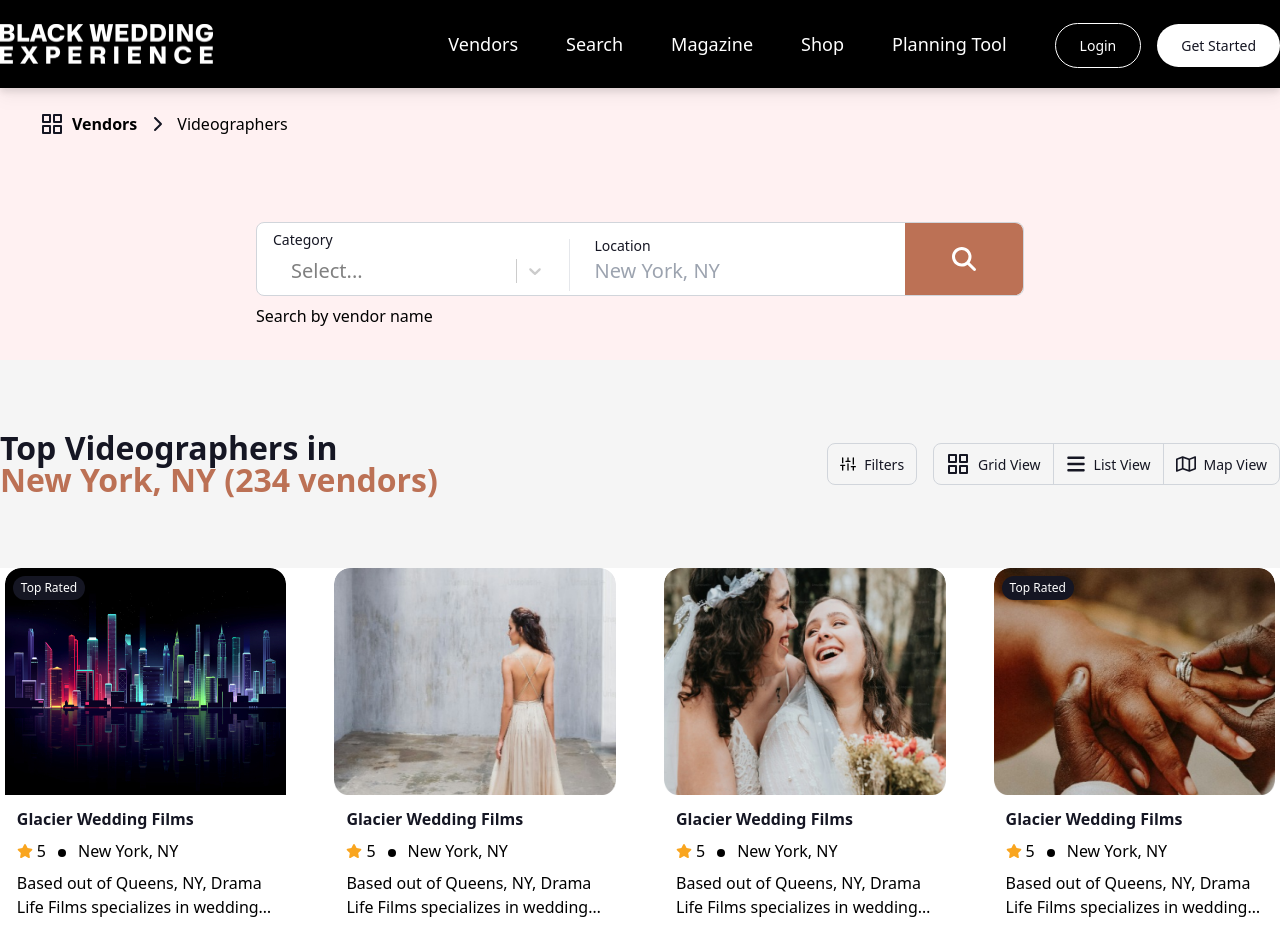
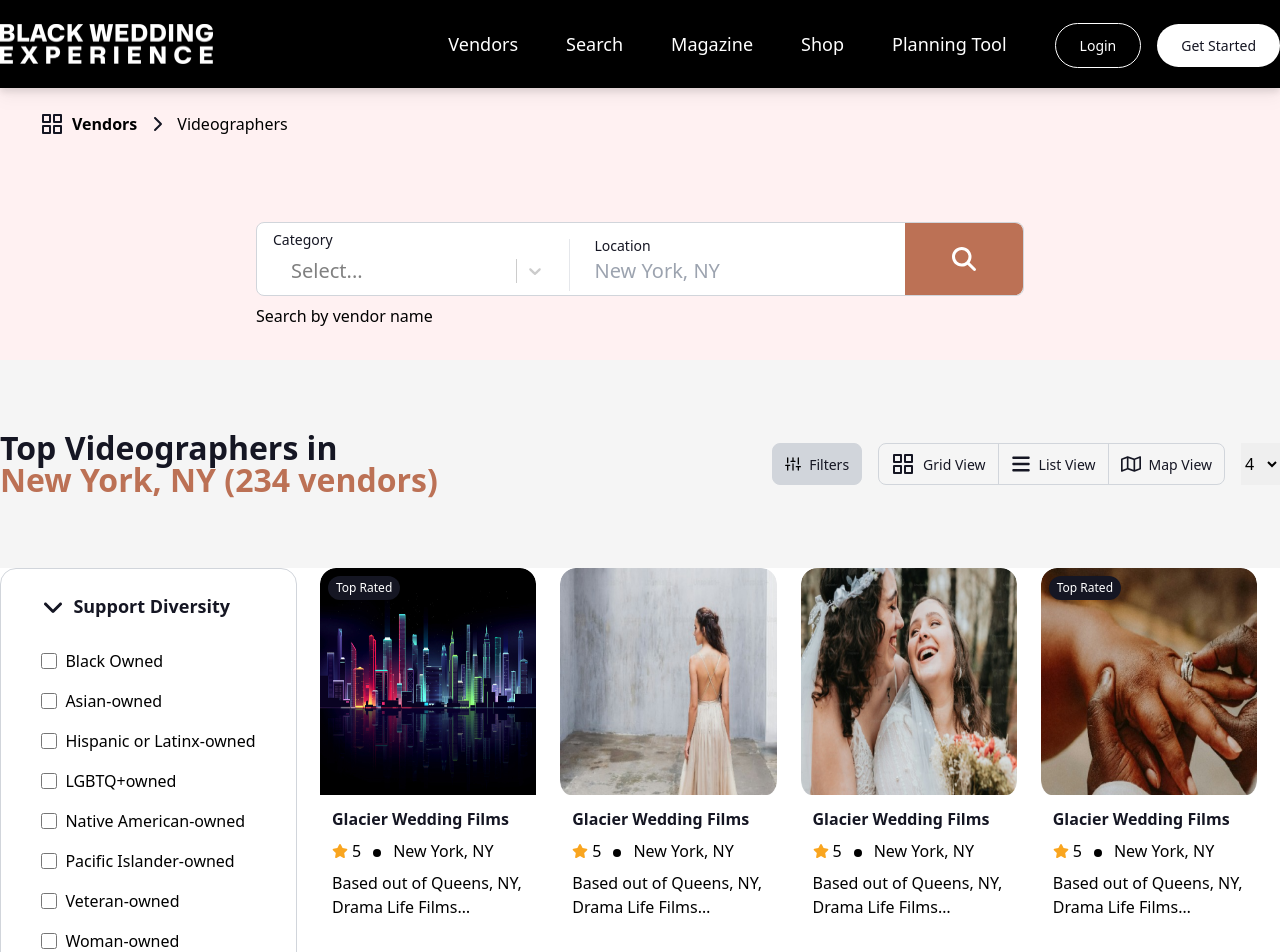
Before and after one commit to Monower/black-wedding, a React (Vite) app: page /vendor-search in a window 1280 px wide. Shown: the top 952 px of the page. Built offline with nearby package versions, Linux system fonts and the light colour scheme; a web font is replaced by a local one.

Commit message:
worked on side filter and grid view

```diff
--- /dev/null
+++ b/src/components/Vendor/VendorCard2.jsx
@@ -0,0 +1,6 @@
+const VendorCard2 = () => {
+    return 'this is vendor card 2';
+};
+
+
+export default VendorCard2;
--- a/src/pages/Search.jsx
+++ b/src/pages/Search.jsx
@@ -1,9 +1,19 @@
+
+
+import { useState } from "react";
 import VendorSearch from "../components/Vendor/VendorSearch";
 import VendorCard from "../components/Vendor/VendorCard";
+import VendorCard2 from "../components/Vendor/VendorCard2";
 
 
 
 const Search = () => {
+
+    const [showfilter, setShowFilter] = useState(true);
+    const [viewType, setViewType] = useState("grid");
+    const [showItem, setShowItem] = useState(4);
+
+
     const data = [
         {
             id: 1,
@@ -257,7 +267,11 @@ const Search = () => {
                     <div className="container mx-auto flex justify-between items-center">
                         <h3 className="text-[32px] text-brandBlack font-bold leading-8">Top Videographers in <br /> <span className="text-brandBrown">New York, NY (234 vendors)</span></h3>
                         <div className="flex gap-4">
-                            <button className="flex items-center gap-2 border border-gray-300 px-3 py-2 rounded-lg hover:bg-gray-300 text-brandBlack text-[14px] transition-all duration-500">
+                            <button onClick={() => {
+                                setShowFilter(!showfilter)
+                            }} className={`flex items-center gap-2 border border-gray-300 px-3 py-2 rounded-lg hover:bg-gray-300 text-brandBlack text-[14px] transition-all duration-500 ${
+                                showfilter ? 'bg-gray-300' : ''
+                            }` }>
                                 <span>
                                     <svg className="fill-current" width="16" height="16" viewBox="0 0 16 16" fill="none" xmlns="http://www.w3.org/2000/svg">
                                         <path d="M2.6665 14V9.33337" stroke="black" stroke-width="1.33333" stroke-linecap="round" stroke-linejoin="round" />
@@ -276,7 +290,9 @@ const Search = () => {
                                 </span>
                             </button>
                             <div className="flex border border-gray-300 rounded-lg">
-                                <button className="flex items-center gap-2 border-r border-r-gray-300 px-3 py-2  hover:bg-gray-300 text-brandBlack text-[14px] transition-all duration-500 rounded-l-lg">
+                                <button onClick={() => {
+                                    setViewType('grid')
+                                }} className="flex items-center gap-2 border-r border-r-gray-300 px-3 py-2  hover:bg-gray-300 text-brandBlack text-[14px] transition-all duration-500 rounded-l-lg">
                                     <span>
                                         <svg width="24" height="24" viewBox="0 0 24 24" fill="none" xmlns="http://www.w3.org/2000/svg">
                                             <path d="M10 3H3V10H10V3Z" stroke="#151623" stroke-width="2" stroke-linecap="round" stroke-linejoin="round" />
@@ -289,7 +305,9 @@ const Search = () => {
                                         Grid View
                                     </span>
                                 </button>
-                                <button className="flex items-center gap-2 border-r border-gray-300 px-3 py-2  hover:bg-gray-300 text-brandBlack text-[14px] transition-all duration-500">
+                                <button onClick={() => {
+                                    setViewType('list')
+                                }} className="flex items-center gap-2 border-r border-gray-300 px-3 py-2  hover:bg-gray-300 text-brandBlack text-[14px] transition-all duration-500">
                                     <span>
                                         <svg className="fill-current w-5 h-5" xmlns="http://www.w3.org/2000/svg" viewBox="0 0 448 512"><path d="M0 96C0 78.3 14.3 64 32 64H416c17.7 0 32 14.3 32 32s-14.3 32-32 32H32C14.3 128 0 113.7 0 96zM0 256c0-17.7 14.3-32 32-32H416c17.7 0 32 14.3 32 32s-14.3 32-32 32H32c-17.7 0-32-14.3-32-32zM448 416c0 17.7-14.3 32-32 32H32c-17.7 0-32-14.3-32-32s14.3-32 32-32H416c17.7 0 32 14.3 32 32z" /></svg>
                                     </span>
@@ -297,7 +315,9 @@ const Search = () => {
                                         List View
                                     </span>
                                 </button>
-                                <button className="flex items-center gap-2  px-3 py-2  hover:bg-gray-300 text-brandBlack text-[14px] transition-all duration-500 rounded-r-lg">
+                                <button onClick={() => {
+                                    setViewType('map')
+                                }} className="flex items-center gap-2  px-3 py-2  hover:bg-gray-300 text-brandBlack text-[14px] transition-all duration-500 rounded-r-lg">
                                     <span>
                                         <svg className="w-5 h-5 fill-current" xmlns="http://www.w3.org/2000/svg" viewBox="0 0 576 512"><path d="M565.6 36.2C572.1 40.7 576 48.1 576 56V392c0 10-6.2 18.9-15.5 22.4l-168 64c-5.2 2-10.9 2.1-16.1 .3L192.5 417.5l-160 61c-7.4 2.8-15.7 1.8-22.2-2.7S0 463.9 0 456V120c0-10 6.1-18.9 15.5-22.4l168-64c5.2-2 10.9-2.1 16.1-.3L383.5 94.5l160-61c7.4-2.8 15.7-1.8 22.2 2.7zM48 136.5V421.2l120-45.7V90.8L48 136.5zM360 422.7V137.3l-144-48V374.7l144 48zm48-1.5l120-45.7V90.8L408 136.5V421.2z" /></svg>
                                     </span>
@@ -306,12 +326,77 @@ const Search = () => {
                                     </span>
                                 </button>
                             </div>
+                            <select onChange={(e) => setShowItem(e.target.value)} name="itemNumber" id="itemNumber">
+                                <option value="4">4</option>
+                                <option value="8">8</option>
+                                <option value="12">12</option>
+                            </select>
                         </div>
                     </div>
                 </div>
-                <div className="container mx-auto flex flex-wrap justify-center gap-6 lg:gap-12 pb-[2.875em]">
+                <div className="container mx-auto pb-[2.875em] flex">
                     {
-                        data?.map((item, index) => (
+                        showfilter && (
+                            <div>
+                                <form className="min-w-[18.5625em] border border-gray-300 rounded-2xl p-6 flex flex-col items-center">
+                                    <div>
+                                        <h3 className="text-[18px] font-bold text-brandBlack flex items-center gap-2 pb-[1.625em]">
+                                            <span>
+                                                <svg className="w-6 h-6 fill-current" xmlns="http://www.w3.org/2000/svg" viewBox="0 0 448 512"><path d="M201.4 374.6c12.5 12.5 32.8 12.5 45.3 0l160-160c12.5-12.5 12.5-32.8 0-45.3s-32.8-12.5-45.3 0L224 306.7 86.6 169.4c-12.5-12.5-32.8-12.5-45.3 0s-12.5 32.8 0 45.3l160 160z" /></svg>
+                                            </span>
+                                            <span>
+                                                Support Diversity
+                                            </span>
+                                        </h3>
+                                        <div className="inline-flex flex-col gap-4">
+                                            <fieldset className="flex items-center gap-2">
+                                                <input type="checkbox" name="black_owned" id="black_owned" className="w-4 h-4" />
+                                                <label htmlFor="black_owned" className="text-[16px] font-medium">Black Owned</label>
+                                            </fieldset>
+                                            <fieldset className="flex items-center gap-2">
+                                                <input type="checkbox" name="asian_owned" id="asian_owned" className="w-4 h-4" />
+                                                <label htmlFor="asian_owned" className="text-[16px] font-medium">Asian-owned</label>
+                                            </fieldset>
+                                            <fieldset className="flex items-center gap-2">
+                                                <input type="checkbox" name="hispanic_latinx_owned" id="hispanic_latinx_owned" className="w-4 h-4" />
+                                                <label htmlFor="hispanic_latinx_owned" className="text-[16px] font-medium">Hispanic or Latinx-owned</label>
+                                            </fieldset>
+                                            <fieldset className="flex items-center gap-2">
+                                                <input type="checkbox" name="lgbtq_owned" id="lgbtq_owned" className="w-4 h-4" />
+                                                <label htmlFor="lgbtq_owned" className="text-[16px] font-medium">LGBTQ+owned</label>
+                                            </fieldset>
+                                            <fieldset className="flex items-center gap-2">
+                                                <input type="checkbox" name="native_american_owned" id="native_american_owned" className="w-4 h-4" />
+                                                <label htmlFor="native_american_owned" className="text-[16px] font-medium">Native American-owned</label>
+                                            </fieldset>
+                                            <fieldset className="flex items-center gap-2">
+                                                <input type="checkbox" name="pacific_islander_owned" id="pacific_islander_owned" className="w-4 h-4" />
+                                                <label htmlFor="pacific_islander_owned" className="text-[16px] font-medium">Pacific Islander-owned</label>
+                                            </fieldset>
+                                            <fieldset className="flex items-center gap-2">
+                                                <input type="checkbox" name="veteran_owned" id="veteran_owned" className="w-4 h-4" />
+                                                <label htmlFor="veteran_owned" className="text-[16px] font-medium">Veteran-owned</label>
+                                            </fieldset>
+                                            <fieldset className="flex items-center gap-2">
+                                                <input type="checkbox" name="woman_owned" id="woman_owned" className="w-4 h-4" />
+                                                <label htmlFor="woman_owned" className="text-[16px] font-medium">Woman-owned</label>
+                                            </fieldset>
+
+                                            <button type="reset" className="bg-brandBlack text-white py-2 px-4 rounded-2xl mt-4">
+                                                Reset
+                                            </button>
+                                        </div>
+                                    </div>
+                                </form>
+                            </div>
+                        )
+                    }
+
+                    <div className="flex flex-wrap justify-center gap-6">
+                        {
+                            data?.slice(0, showItem)?.map((item, index) => {
+                                if (viewType == 'grid') {
+                                    return (
                                         <div
                                             key={index}
                                             className="w-[45%] lg:w-[22%] bg-white hover:drop-shadow-lg  rounded-2xl transition-all transform duration-500 pb-3 group overflow-hidden"
@@ -325,8 +410,15 @@ const Search = () => {
                                                 description={item.description}
                                             />
                                         </div>
-                        ))
+                                    )
+                                } else if (viewType == 'list') {
+                                    return (
+                                        <VendorCard2 />
+                                    )
                                 }
+                            })
+                        }
+                    </div>
                 </div>
             </section>
         </>
```
Lines whose indentation alone changed are shown as unchanged.
